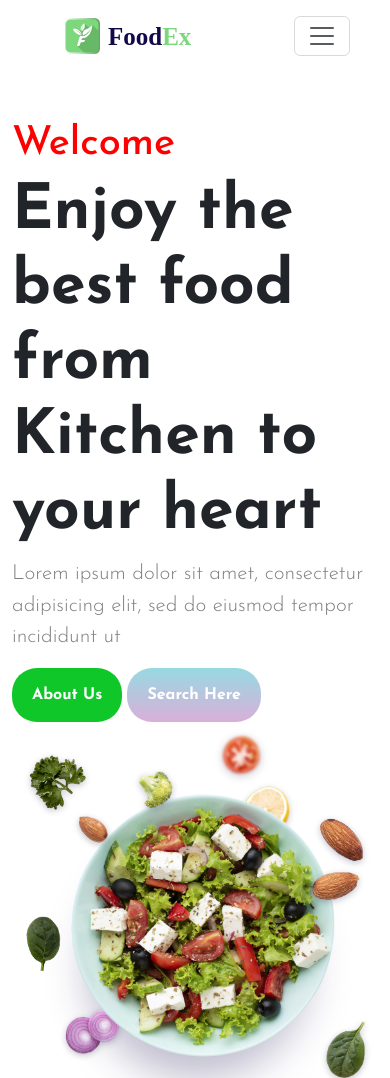
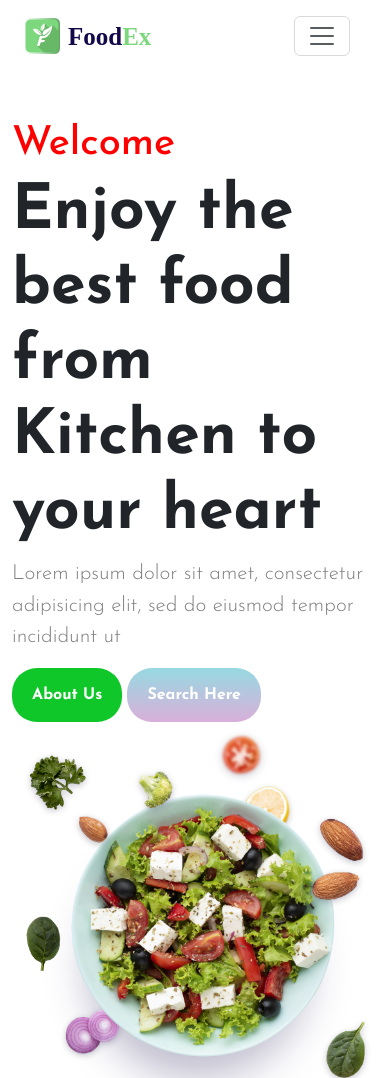
Before and after one commit to coding-destini/Meal-Website-Using-ApI, a plain HTML site: page index.html in a window 390 px wide. Shown: the top 1078 px of the page. Drawn offline with nearby package versions, Linux system fonts and the light colour scheme.

Commit message:
Update responsive.css

```diff
--- a/css/responsive.css
+++ b/css/responsive.css
@@ -4,9 +4,9 @@
         padding: 0;
     }
 
-/*      .logo img{
+     .logo img{
         margin-left: -40px;
-     } */
+     }
     .menu-head h1 {
         font-size: 3rem;
 /*         margin-left: -140px; */
```
